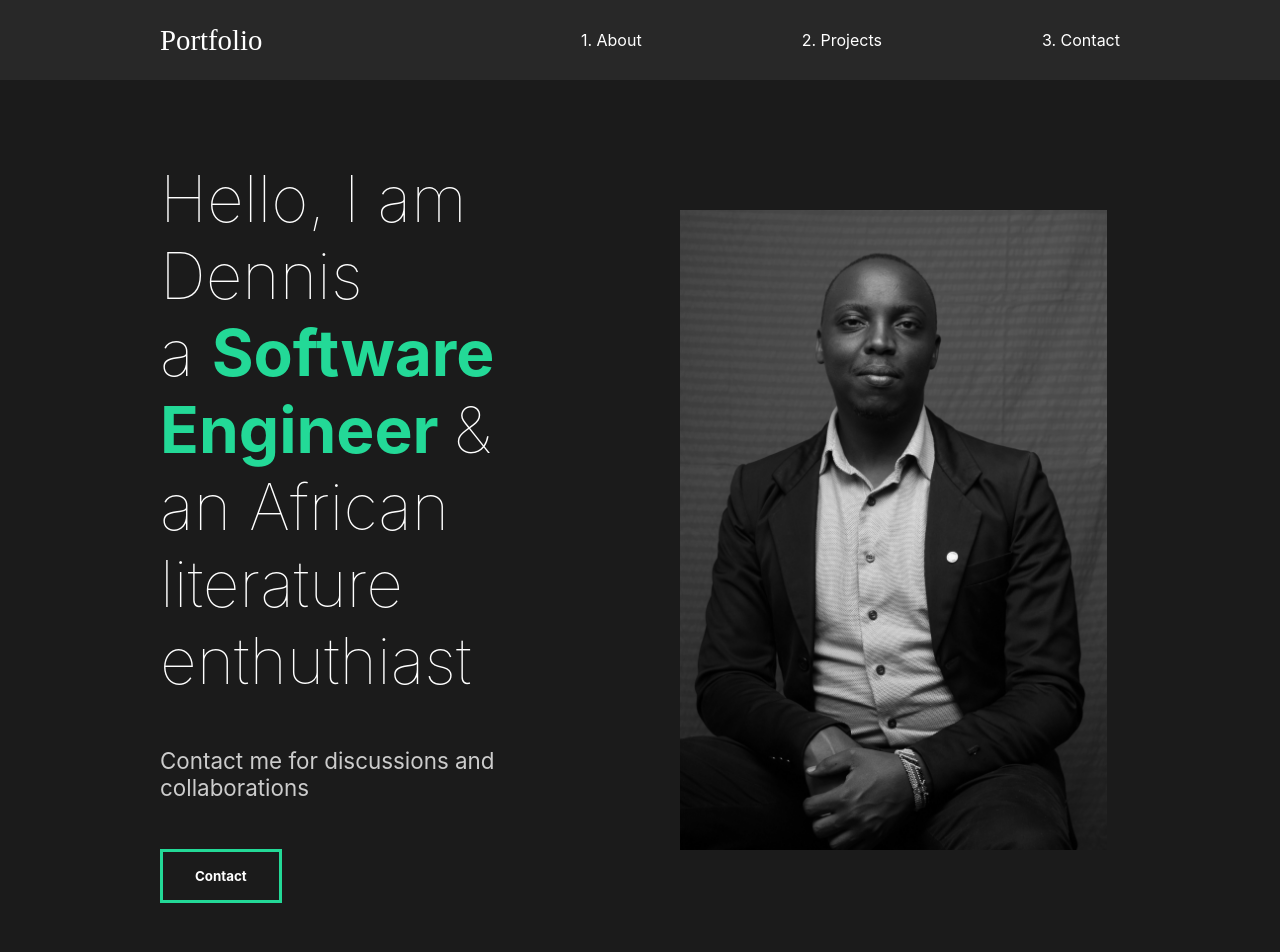
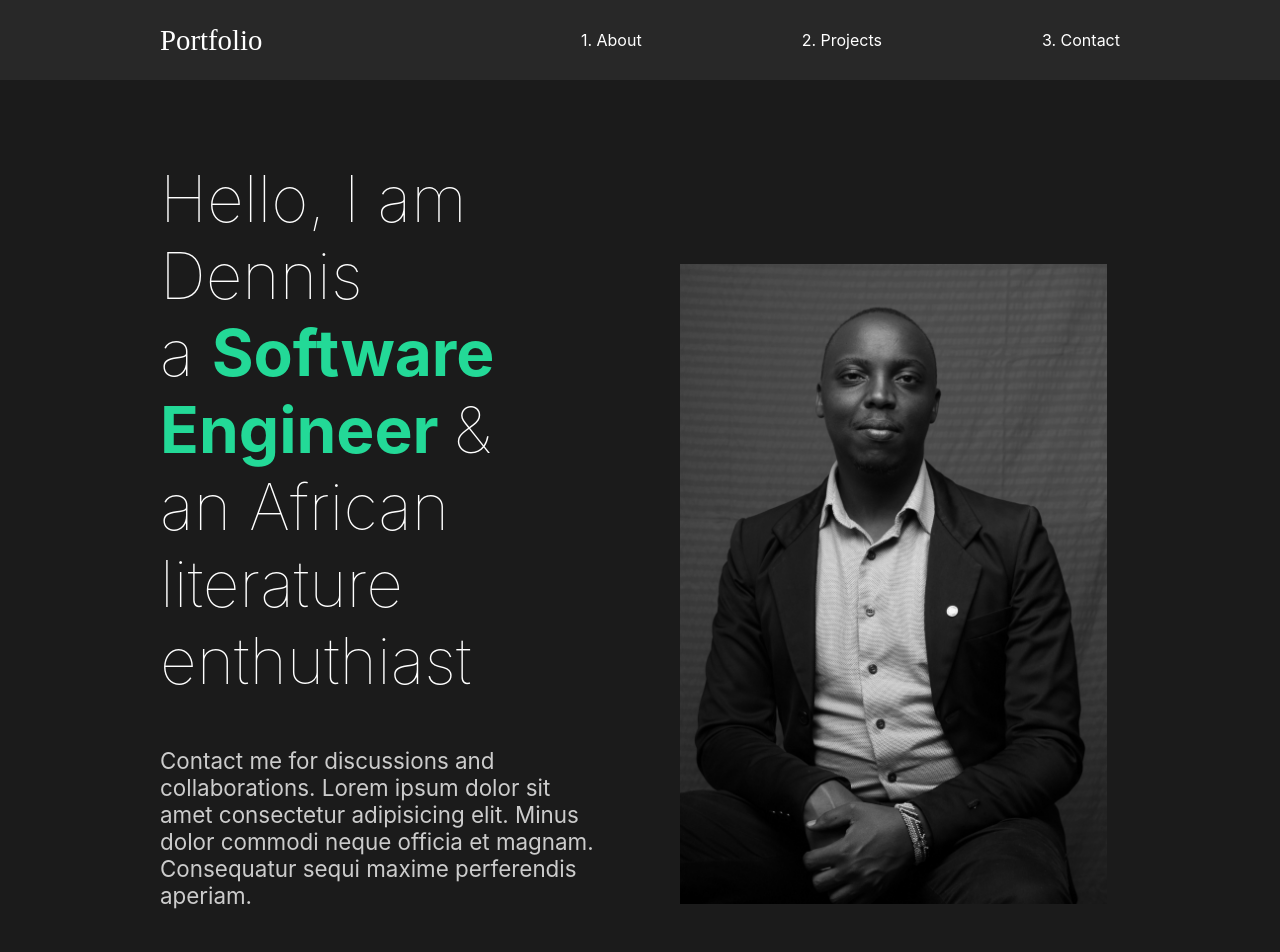
Before and after one commit to deepeters/deepeters.github.io, a React (Create React App) app: page / in a window 1280 px wide. Shown: the top 952 px of the page. Built offline with nearby package versions, Linux system fonts and the light colour scheme; the HTML template or start-up script is replaced by a standard one.

Commit message:
Add more animation to page components

```diff
--- a/src/animation.js
+++ b/src/animation.js
@@ -8,13 +8,43 @@
         y: 0,
         transition: {
             duration: 1,
+            when: "beforeChildren",
+            staggerChildren: 0.25,
         },
     },
     exit: {
         opacity: 0,
         y: 300,
         transition: {
-            duration: 1,
+            duration: 0.5,
         },
     },
 };
+
+export const titleAnim = {
+    hidden: { y: 200 },
+    show: {
+        y : 0,
+        transition: { duration: 0.75, ease: "easeOut" },
+    },
+};
+
+export const fade = {
+    hidden: { opacity: 0 },
+    show: {
+        opacity: 1,
+        transition: { ease: "easeOut", duration: 0.75 },
+    }
+}
+
+export const photoAnim = {
+    hidden: { scale: 1.5, opacity: 0 },
+    show: {
+        scale: 1,
+        opacity: 1,
+        transition: {
+            ease: "easeOut",
+            duration: 0.75,
+        }
+    }
+}
--- a/src/components/AboutSection.js
+++ b/src/components/AboutSection.js
@@ -6,6 +6,7 @@
 
 //Framer Motion
 import { motion } from 'framer-motion';
+import { titleAnim, fade, photoAnim } from '../animation';
 
 const AboutSection = () => {
 
@@ -15,26 +16,31 @@
             <StyledDescription>
                 <motion.div className="title">
                     <StyledHide>
-                        <motion.h2>
+                        <motion.h2 variants = { titleAnim }>
                             Hello, I am Dennis
                         </motion.h2>
                     </StyledHide>
                     <StyledHide>
-                        <motion.h2>
+                        <motion.h2 variants = { titleAnim }>
                              a <span> Software Engineer </span> &
                         </motion.h2>
                     </StyledHide>
                     <StyledHide>
-                        <motion.h2>
+                        <motion.h2 variants = { titleAnim }>
                             an African literature enthuthiast
                         </motion.h2>
                     </StyledHide>
                 </motion.div>
-                <p> Contact me for discussions and collaborations </p>
-                <button>Contact</button>
+                <motion.p variants = { fade }>
+                    Contact me for discussions and collaborations.
+                    Lorem ipsum dolor sit amet consectetur adipisicing elit. Minus dolor commodi neque officia et magnam. Consequatur sequi maxime perferendis aperiam.
+                </motion.p>
+                <motion.button variants = { fade }>
+                    Contact
+                </motion.button>
             </StyledDescription>
             <StyledImage>
-                <img src={ about } alt="Dennis is a portrait" />
+                <motion.img variants = { photoAnim } src={ about } alt="Dennis is a portrait" />
             </StyledImage>
         </StyledAbout>
     )
```
